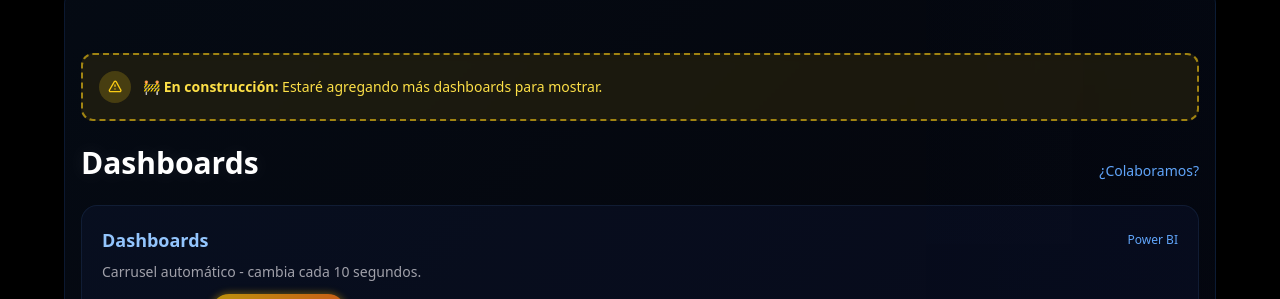
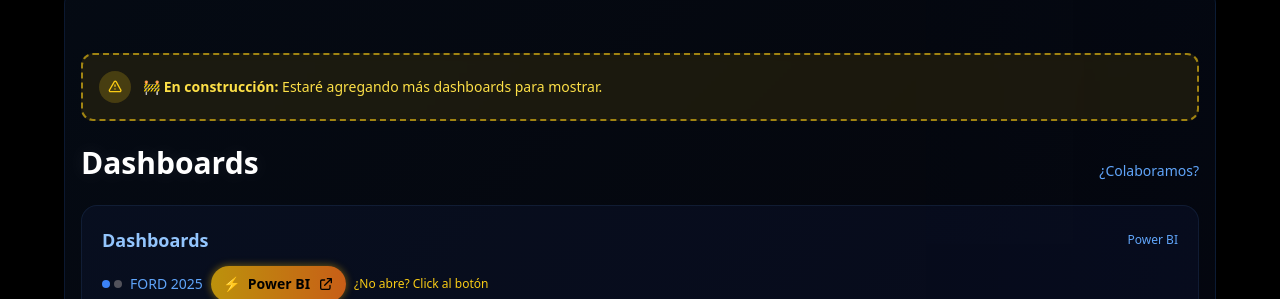
Before and after one commit to BlackEddit/PortFolio, a plain HTML site: page index.html in a window 1280 px wide. Shown: the part 1086-1385 px from the top of the page. Drawn offline with nearby package versions, Linux system fonts and the light colour scheme; animation ran at ten frames a second.

Commit message:
che que hueva

```diff
--- a/index.html
+++ b/index.html
@@ -277,9 +277,7 @@
         <span class="text-xs text-blue-400">Power BI</span>
       </header>
 
-      <p class="text-sm text-zinc-300 mt-2" data-i18n="dashboards.switch">
-        Usa las flechas para navegar entre dashboards.
-      </p>
+
 
       <!-- Carrusel de dashboards -->
       <div class="mt-3 space-y-3">
```
